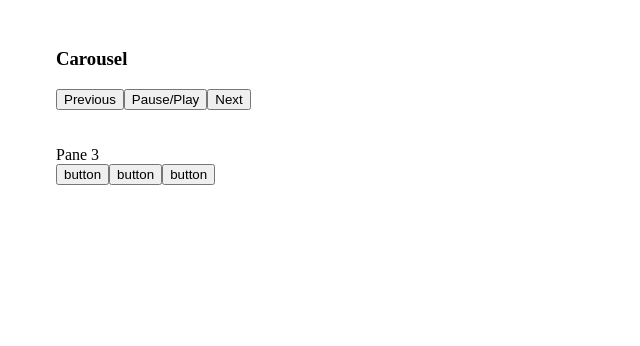
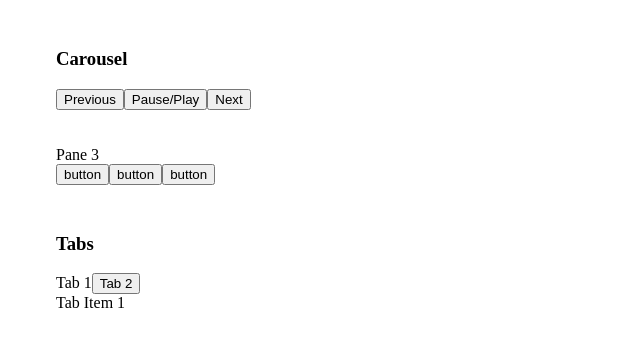
Before and after one commit to denniscual/react-simple-ui, a React (Create React App) app: page / in a window 1280 px wide. Shown: the top 346 px of the page, without its empty margins (0-640 px from the left). Built offline with nearby package versions, Linux system fonts and the light colour scheme.

Commit message:
Updating Tabs
Change the variable name from active into currentActive

```diff
--- a/src/App.js
+++ b/src/App.js
@@ -34,7 +34,7 @@ function App() {
         <h3>Counter</h3>
         <Counter />
       </RootSC.section>
-      <RootSC.section isHide>
+      <RootSC.section>
         <h3>Tabs</h3>
         <Tabs activeIndex={0}>
           <TabItem title="Tab 1">Tab Item 1</TabItem>
--- a/src/Carousel.js
+++ b/src/Carousel.js
@@ -81,7 +81,6 @@ function CarouselControls({
   setPlaying: Function,
   setActive: Function,
 }) {
-  // TODO: Add definition for this navigator updaters.
   // If previous button will be invoked, we gonna decrement the value from 1. If the result will become negative, then we gonna set the currentActive number into last element index number.
   function prevClick() {
     const newActive = (currentActive - 1 + slidesLength) % slidesLength
--- a/src/Tabs.js
+++ b/src/Tabs.js
@@ -59,9 +59,9 @@ function Tabs({
   activeIndex,
   onTabChange,
 }: TabsProps): Element<'ul'> {
-  const [active, setActive] = useActive(activeIndex, onTabChange)
+  const [currentActive, setActive] = useActive(activeIndex, onTabChange)
 
-  const updatedChildren = useUpdateChildrenByActiveIndex(children, active)
+  const panes = useUpdateChildrenByActiveIndex(children, currentActive)
 
   // create the tabsHeader. Note that the computation has been memoized. Means if no
   // changes in children, it returns the cache value. No re-rendering happens.
@@ -69,7 +69,7 @@ function Tabs({
     () => {
       // create an array whose elements are the title prop of every child. Memoized the return value.
       const tabItemHeaders = Children.map(
-        updatedChildren,
+        panes,
         (child): { title: string, active: boolean } => {
           const isValid = isValidElement(child)
           // If valid.
@@ -96,13 +96,11 @@ function Tabs({
       )
       return <SC.tabsHeader>{tabItemHeaders}</SC.tabsHeader>
     },
-    [updatedChildren],
+    [panes],
   )
 
   // Create body/content of the Tabs. Value has been memoized.
-  const tabsBody = useMemo(() => <div>{updatedChildren}</div>, [
-    updatedChildren,
-  ])
+  const tabsBody = useMemo(() => <div>{panes}</div>, [panes])
 
   return (
     <SC.tabs>
```
